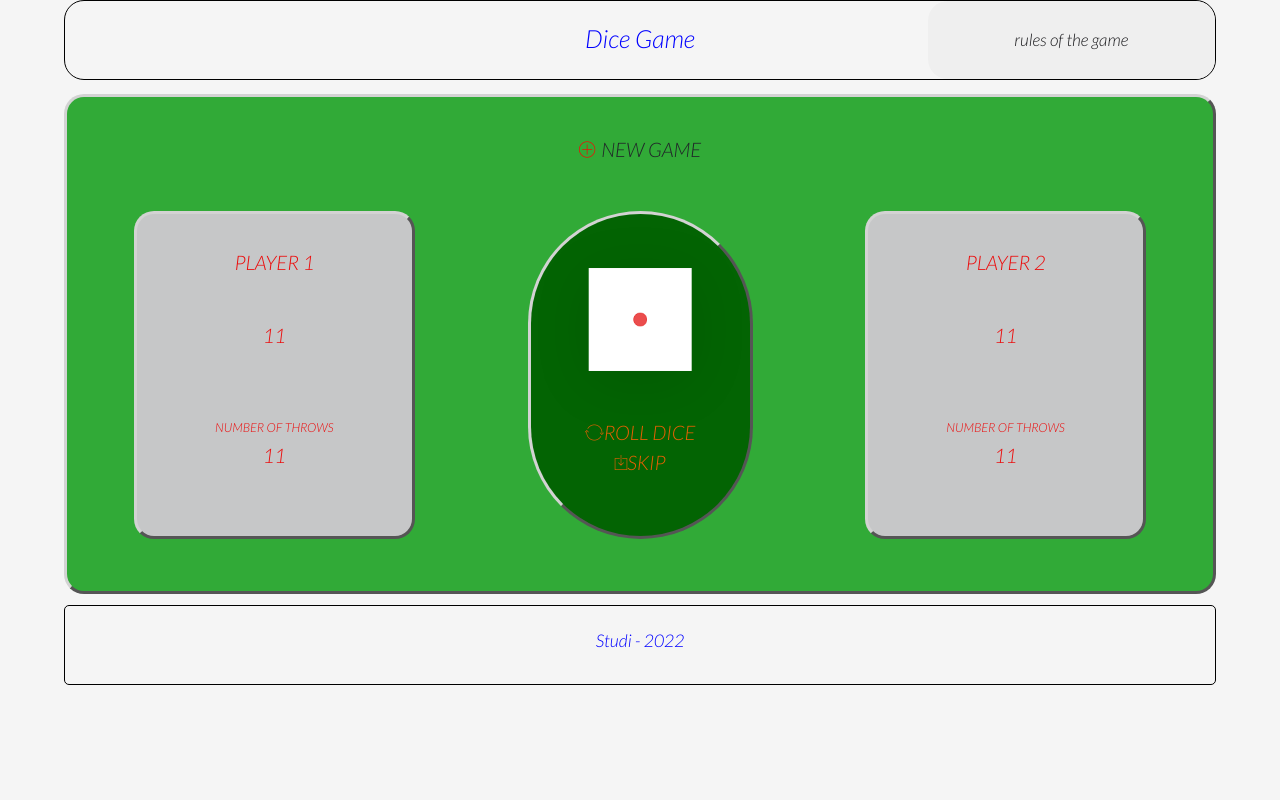
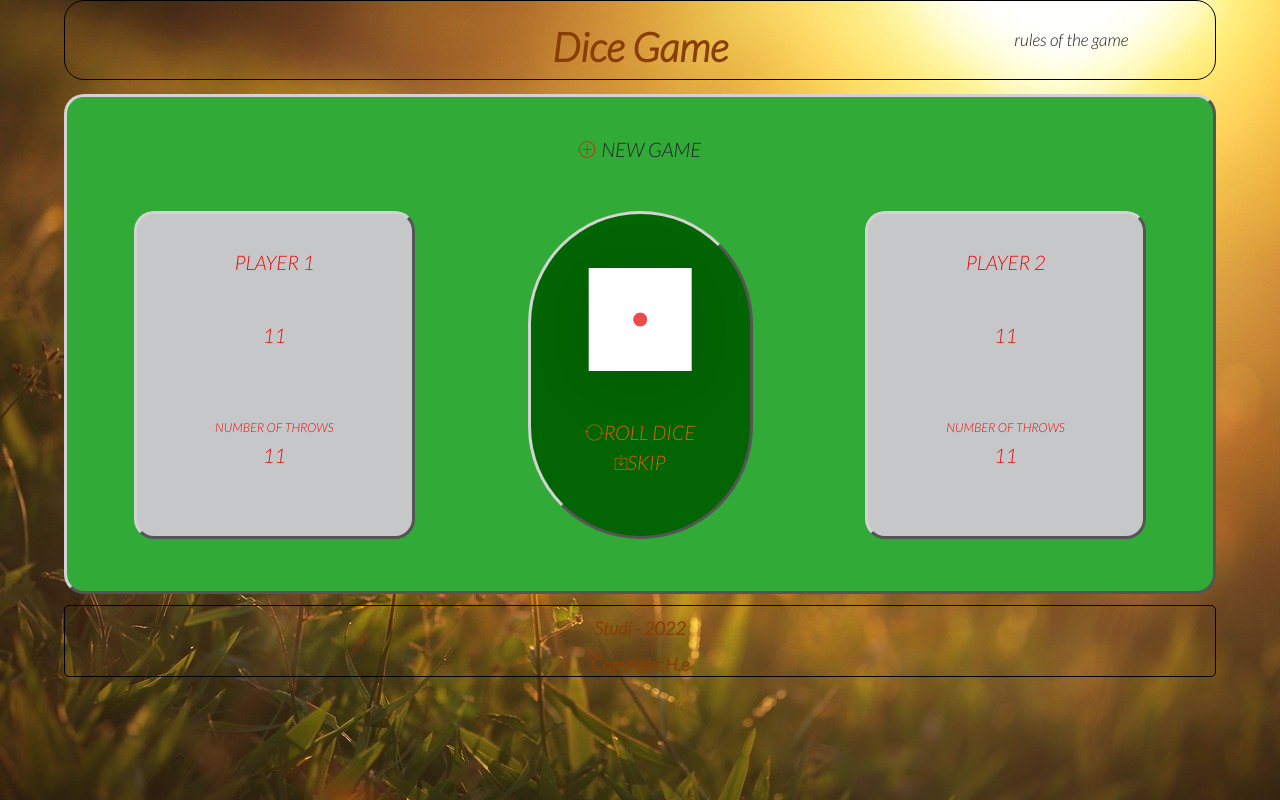
Before and after one commit to Erik-9999/jeux-Javascript, a PHP site: page / in a window 1280 px wide. Run offline with PHP 8.4, Linux system fonts and the light colour scheme; some libraries are stand-ins or nearby versions.

Commit message:
modification pour deployement Heroku

```diff
--- /dev/null
+++ b/composer.json
@@ -0,0 +1,3 @@
+{
+
+}
--- a/index.html
+++ b/index.html
@@ -68,8 +68,12 @@
       </section>
        <div class="infoGame row col-12 justify-content-center"></div>
     </main>
-    <footer>
-      <h3>Studi - 2022</h3>
+    <footer >
+      <div>
+        <h3>Studi - 2022</h3>
+      <p>Copyright H.e</p>
+      </div>
+
     </footer>
     <script src="https://ajax.aspnetcdn.com/ajax/jQuery/jquery-3.6.0.min.js"></script>
     <script
--- /dev/null
+++ b/index.php
@@ -0,0 +1,5 @@
+<?php
+  require_once ('index.html');
+
+
+?>
--- a/style.css
+++ b/style.css
@@ -8,6 +8,12 @@
     font-size: 0.6em;
     -ms-grid-columns: 75px 75px 75px !important;
         grid-template-columns: 75px 75px 75px !important;
+  }
+  header h1 {
+    font-size: 1.8em !important;
+  }
+  header button {
+    font-size: 1.2em !important;
   }
   div.container {
     height: 85%;
@@ -42,6 +48,9 @@ html, body {
   padding: 0;
   background-color: whitesmoke;
   font-size: 10px;
+  background-image: url(Images/backgroundImage.jpg);
+  background-repeat: no-repeat;
+  background-size: cover;
 }
 
 header {
@@ -62,10 +71,12 @@ header {
 
 header h1 {
   text-align: center;
-  color: blue;
+  color: #883e02;
   width: 50%;
   height: 100%;
   margin-top: 2.8vh;
+  font-weight: 700;
+  font-size: 4rem;
 }
 
 .rules {
@@ -76,6 +87,11 @@ header h1 {
   border: none !important;
   font-size: 1.70rem;
   border-radius: 20px;
+  background-color: rgba(240, 248, 255, 0);
+}
+
+.rules:hover {
+  color: red;
 }
 
 main {
@@ -226,16 +242,18 @@ div.score {
 footer {
   position: relative;
   width: 90%;
-  height: 10vh;
+  height: 9vh;
   left: 5%;
   top: 0.6vh;
   border-radius: 5px;
   border: 1px solid black;
 }
 
-footer h3 {
+footer h3, footer p {
   text-align: center;
-  color: blue;
-  margin-top: 3vh;
+  color: #883e02;
+  margin-top: 1.5vh;
+  font-weight: 700;
+  font-size: 1.8em;
 }
 /*# sourceMappingURL=style.css.map */
--- a/style.scss
+++ b/style.scss
@@ -21,6 +21,12 @@
   section{
     font-size:0.6em;
     grid-template-columns: 75px 75px 75px !important;
+  }
+  header h1{
+    font-size:1.8em !important;
+  }
+  header button{
+    font-size:1.2em !important;
   }
 
   div.container{
@@ -61,6 +67,9 @@ html, body {
   padding: 0;
   background-color: whitesmoke;
   font-size: 10px;
+  background-image: url(Images/backgroundImage.jpg);
+  background-repeat: no-repeat;
+  background-size: cover;
 }
 
 header {
@@ -77,10 +86,12 @@ header {
 
 header h1 {
   text-align: center;
-  color: blue;
+  color: rgb(136, 62, 2);
   width:50%;
   height: 100%;
   margin-top: 2.8vh;
+  font-weight: 700;
+  font-size:4rem;
 
 }
 .rules{
@@ -91,9 +102,12 @@ header h1 {
     border: none !important;
     font-size:1.70rem;
     border-radius: 20px;
+    background-color: rgba(240, 248, 255, 0);
  }
 
-
+ .rules:hover{
+   color: red;
+ }
 
 main {
   position: relative;
@@ -219,15 +233,17 @@ div.score {
 footer {
   position: relative;
   width: 90%;
-  height: 10vh;
+  height: 9vh;
   left: 5%;
   top: 0.6vh;
   border-radius: 5px;
   border: 1px solid black;
 }
 
-footer h3 {
+footer h3,footer p{
   text-align: center;
-  color: blue;
-  margin-top: 3vh;
+  color: rgb(136, 62, 2);
+  margin-top:1.5vh;
+  font-weight: 700;
+  font-size: 1.8em;
 }
```
Also changed, not shown: Images/backgroundImage.jpg (added), Images/diceBackground.jpg (added), 1 other file.
